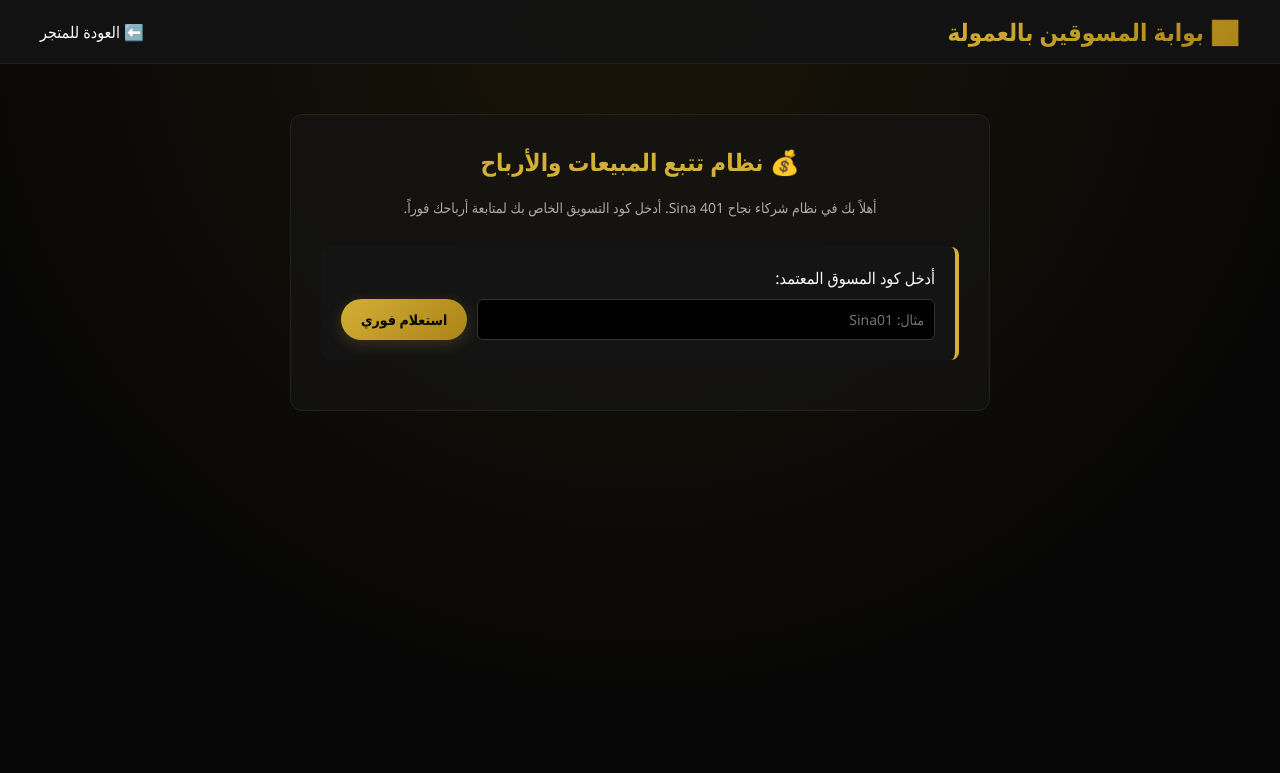
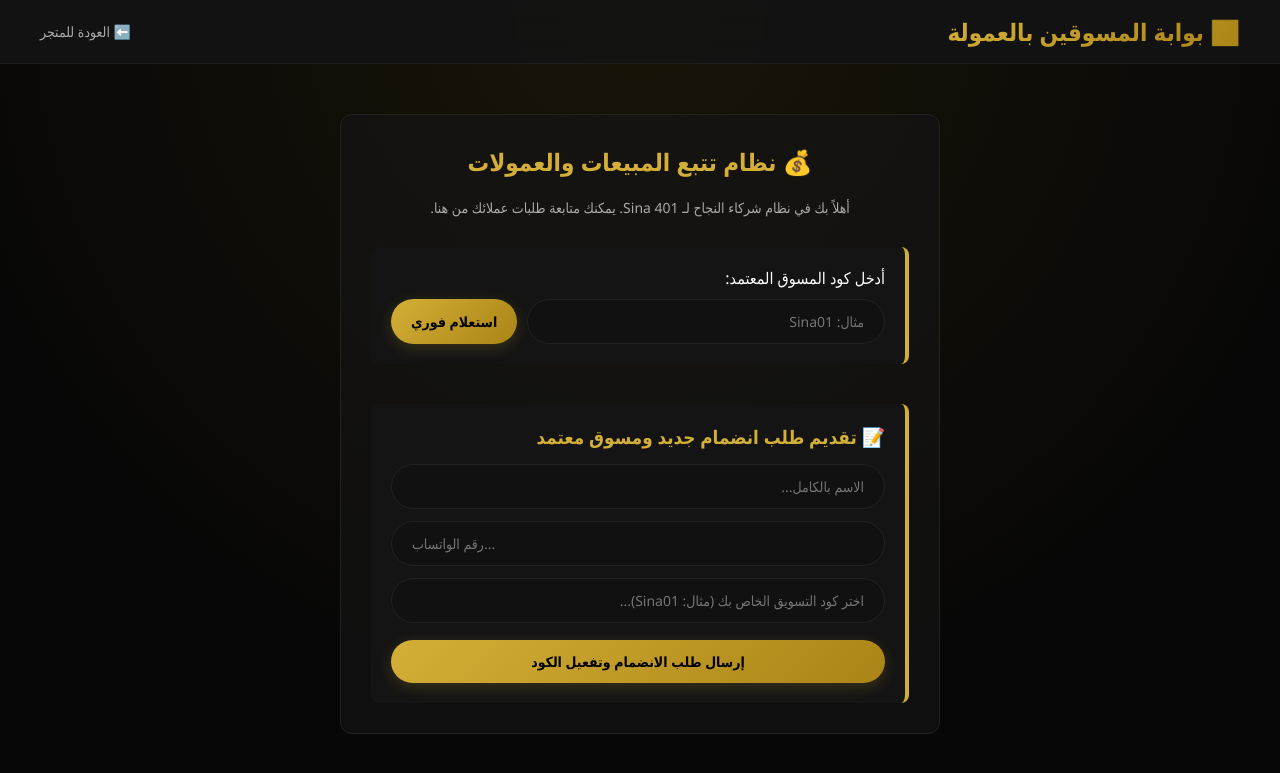
Before and after one commit to mosebh99/sina.401, a Flask app: page /marketers.html in a window 1280 px wide. Shown: the top 773 px of the page. Run offline with Flask 3, Linux system fonts and the light colour scheme; some libraries are stand-ins or nearby versions.

Commit message:
Update marketers.html

```diff
--- a/templates/marketers.html
+++ b/templates/marketers.html
@@ -3,59 +3,74 @@
 <head>
     <meta charset="UTF-8">
     <meta name="viewport" content="width=device-width, initial-scale=1.0">
-    <title>بوابة العمولات والشركاء | Sina 401</title>
+    <title>بوابة المسوقين والعمولات | Sina 401</title>
     <link rel="icon" type="image/png" href="/static/css/logo.png.jpeg">
     <link rel="stylesheet" href="/static/css/style.css">
 </head>
 <body>
     <header>
         <h1><a href="/">📊 بوابة المسوقين بالعمولة</a></h1>
-        <div class=\"nav-links\"><a href=\"/\">⬅️ العودة للمتجر</a></div>
+        <div class="nav-links"><a href="/">⬅️ العودة للمتجر</a></div>
     </header>
 
-    <div style="max-width: 700px; margin: 50px auto; padding: 30px; background: var(--card-bg); border-radius: 12px; border: 1px solid #222;">
-        <h2 style="color: var(--primary); text-align: center; margin-top:0;">💰 نظام تتبع المبيعات والأرباح</h2>
-        <p style="color: var(--text-muted); text-align: center; font-size: 14px;">أهلاً بك في نظام شركاء نجاح Sina 401. أدخل كود التسويق الخاص بك لمتابعة أرباحك فوراً.</p>
+    <div style="max-width: 600px; margin: 50px auto; padding: 30px; background: var(--card-bg); border-radius: 12px; border: 1px solid #222;">
+        <h2 style="color: var(--primary); margin-top: 0; text-align: center;">💰 نظام تتبع المبيعات والعمولات</h2>
+        <p style="color: var(--text-muted); text-align: center; font-size: 14px;">أهلاً بك في نظام شركاء النجاح لـ Sina 401. يمكنك متابعة طلبات عملائك من هنا.</p>
 
         <div style="margin-top: 30px; padding: 20px; background: #141414; border-radius: 8px; border-right: 4px solid var(--primary);">
             <label style="color:#fff; display:block; margin-bottom:10px;">أدخل كود المسوق المعتمد:</label>
             <div style="display:flex; gap:10px;">
-                <input type="text" id="m-code" class="search-input" style="flex:1; padding:10px; background:#000; border:1px solid #333; color:#fff; border-radius:6px;" placeholder="مثال: Sina01">
+                <input type="text" id="m-code" class="search-input" style="flex:1;" placeholder="مثال: Sina01">
                 <button class="btn-primary" style="width:auto; margin:0; padding:0 20px;" onclick="checkMarketerEarnings()">استعلام فوري</button>
             </div>
         </div>
 
         <div id="marketer-report" style="margin-top:20px; font-size:16px; color:var(--primary); text-align:center; font-weight:bold;"></div>
+
+        <div style="margin-top: 40px; padding: 20px; background: #141414; border-radius: 8px; border-right: 4px solid var(--primary);">
+            <h3 style="color: var(--primary); margin-top: 0; margin-bottom: 15px;">📝 تقديم طلب انضمام جديد ومسوق معتمد</h3>
+            <form id="marketer-join-form" style="display: flex; flex-direction: column; gap: 12px;">
+                <input type="text" id="join-name" class="search-input" placeholder="الاسم بالكامل..." required>
+                <input type="tel" id="join-phone" class="search-input" placeholder="رقم الواتساب..." required>
+                <input type="text" id="join-code" class="search-input" placeholder="اختر كود التسويق الخاص بك (مثال: Sina01)..." required>
+                <button type="submit" class="btn-primary" style="margin-top: 5px;">إرسال طلب الانضمام وتفعيل الكود</button>
+            </form>
+        </div>
     </div>
 
     <script>
+        document.getElementById('marketer-join-form').addEventListener('submit', function(e) {
+            e.preventDefault();
+            const mCode = document.getElementById('join-code').value.trim();
+
+            // تفعيل الكود محلياً فوراً لبدء العمل وحفظه بالمتصفح
+            localStorage.setItem('active_marketer_code', mCode);
+            alert(`🎉 تم إنشاء وتفعيل كودك التسويقي بنجاح في النظام: ${mCode}\nيمكنك الآن استخدامه و ترويج المنتجات وحساب أرباحك!`);
+            document.getElementById('marketer-join-form').reset();
+
+            if(document.getElementById('m-code')) {
+                document.getElementById('m-code').value = mCode;
+                checkMarketerEarnings();
+            }
+        });
+
         async function checkMarketerEarnings() {
             const code = document.getElementById('m-code').value.trim();
             if(!code) { alert("من فضلك اكتب كودك أولاً!"); return; }
-
-            document.getElementById('marketer-report').innerText = "⏳ جاري جلب السجلات وحساب عمولاتك...";
-
+            document.getElementById('marketer-report').innerText = "⏳ جاري حساب عمولاتك...";
             try {
                 const res = await fetch('/api/orders');
                 const orders = await res.json();
-
                 let myOrders = orders.filter(o => o.marketer_id && o.marketer_id.trim() === code);
                 let totalComm = 0;
-
-                // حساب العمولات بناءً على إجمالي المبيعات (10% كحد افتراضي أمان في حال عدم تحديد عمولة المنتج)
-                myOrders.forEach(o => {
-                    totalComm += (o.total_price * 0.10);
-                });
-
+                myOrders.forEach(o => { totalComm += ((o.total_price || 0) * 0.10); });
                 document.getElementById('marketer-report').innerHTML = `
-                    <div style="background:#111; padding:15px; border-radius:8px; border:1px solid var(--primary); margin-top:10px; color:#fff;">
-                        <p>📊 عدد الشحنات المسجلة بكودك: <span style="color:var(--primary); font-size:18px;">${myOrders.length} طلب</span></p>
-                        <p>💰 مستحقات عمولتك الحالية المتاحة: <span style="color:#22c55e; font-size:20px;">${Math.round(totalComm)} ج.م</span></p>
+                    <div style="background:#111; padding:15px; border-radius:8px; border:1px solid var(--primary); color:#fff; text-align:right;">
+                        <p>📊 عدد الشحنات المسجلة بكودك: <span style="color:var(--primary);">${myOrders.length} طلب</span></p>
+                        <p>💰 عمولاتك الحالية التقديرية (10%): <span style="color:#22c55e;">${Math.round(totalComm)} ج.م</span></p>
                     </div>
                 `;
-            } catch(e) {
-                document.getElementById('marketer-report').innerText = "❌ حدث خطأ أثناء تحميل سجلات العمولات.";
-            }
+            } catch(e) { document.getElementById('marketer-report').innerText = "❌ حدث خطأ أثناء تحميل سجلات العمولات."; }
         }
     </script>
 </body>
```
